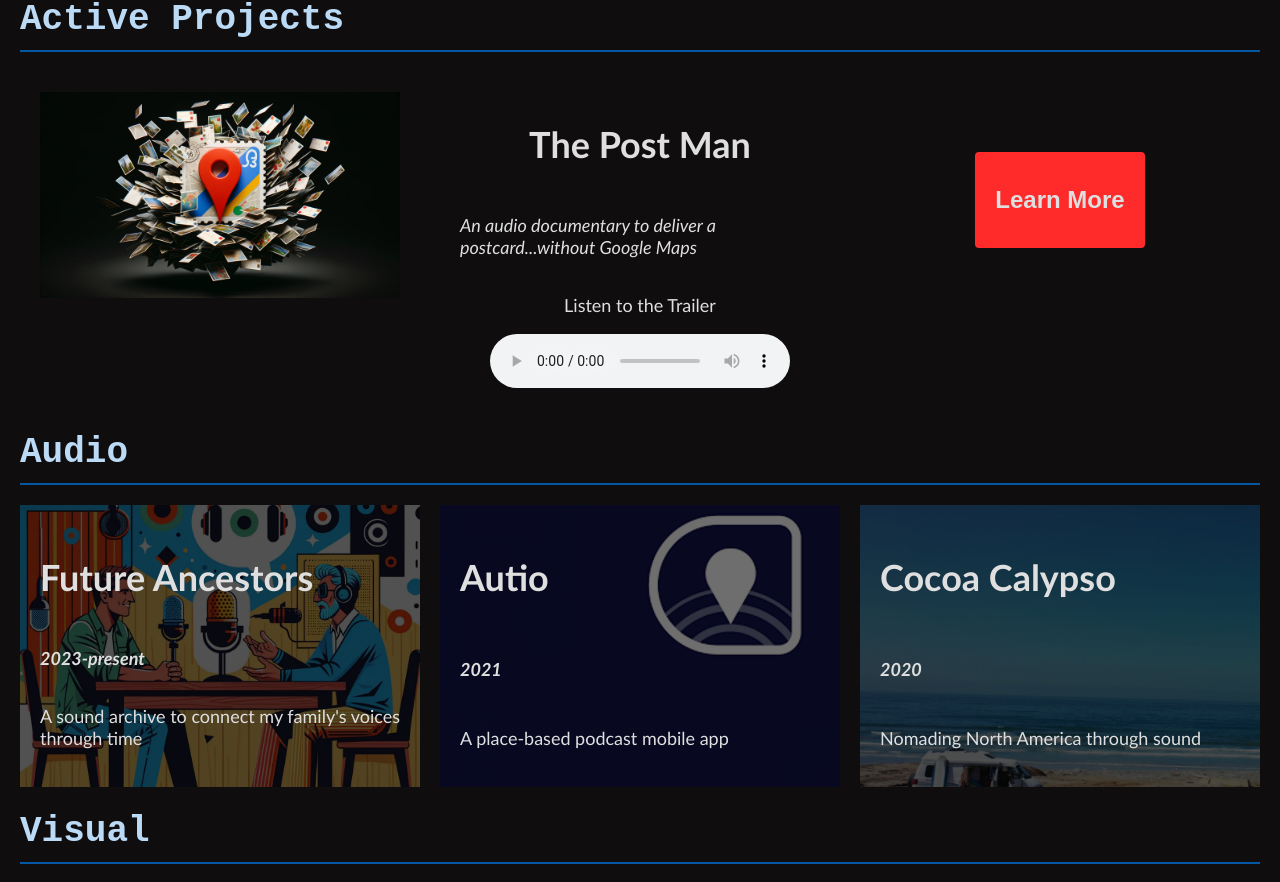
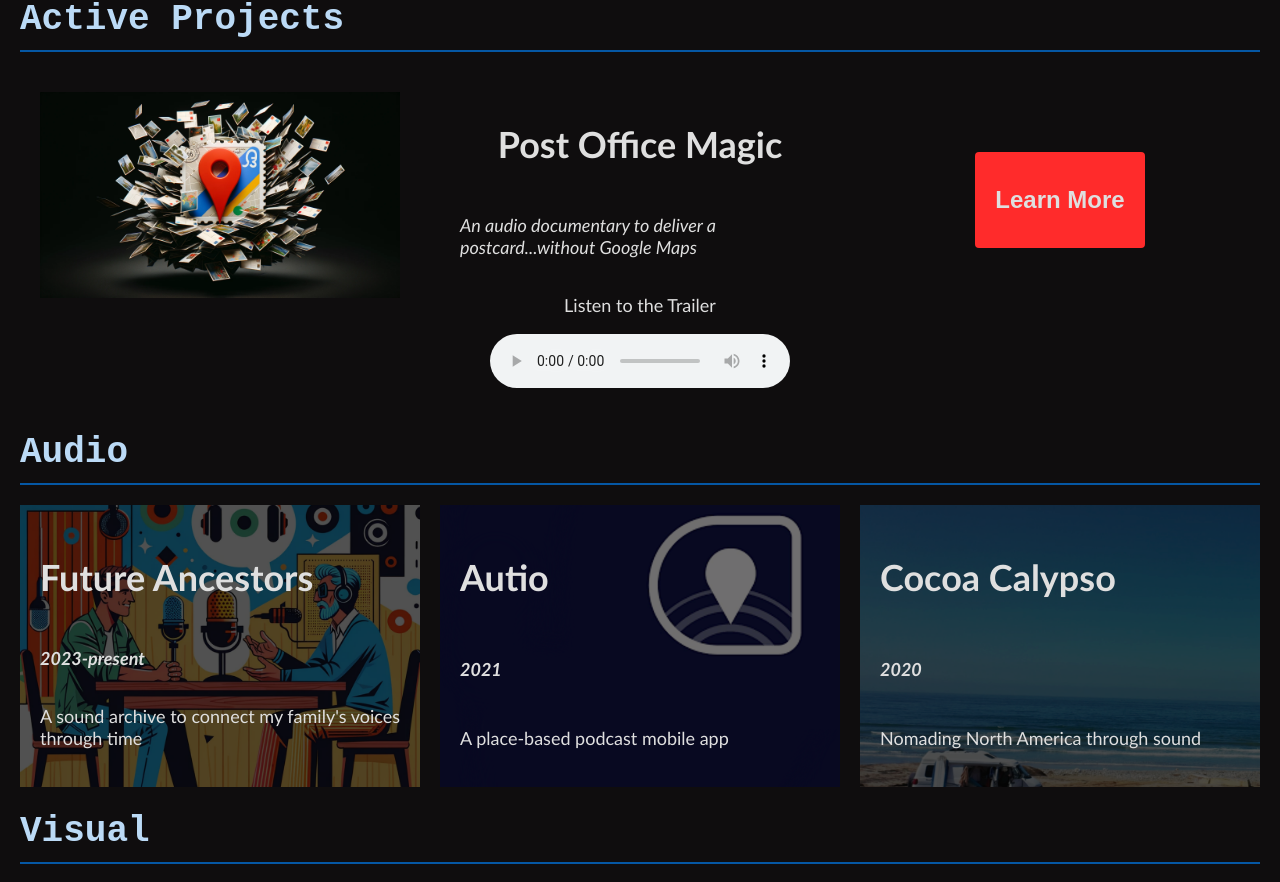
Before and after one commit to evandenmark/evandenmarkdotcom, a React (Create React App) app: page /#/ in a window 1280 px wide. Shown: the part 1239-2121 px from the top of the page. Built offline with nearby package versions, Linux system fonts and the light colour scheme; grey boxes are pictures that could not be loaded.

Commit message:
add post office magic

```diff
--- a/src/Homepage/homepage.tsx
+++ b/src/Homepage/homepage.tsx
@@ -30,7 +30,7 @@ const Home = () => {
     };
 
     const collabs = [
-        { name: "The Post Man", description: "An audio documentary about the delivery of a postcard...without Google Maps", year: "2024", image: "images/postcards3.png", link: "/postcards" },
+        { name: "Post Office Magic", description: "An audio documentary about the delivery of a postcard...without Google Maps", year: "2024", image: "images/postcards3.png", link: "/postcards" },
         // {name: "Micronations", description: "Is a nation a nation no matter how small?", year: "2022-present", image:"images/micronations.png", link: "/micronations"}
 
     ]
@@ -103,7 +103,7 @@ const Home = () => {
                                 <img src={"/images/postcardart.png"}></img>
                             </li>
                             <li style={{ alignItems: "center" }}>
-                                <h2>The Post Man</h2>
+                                <h2>Post Office Magic</h2>
                                 <p><i>An audio documentary to deliver a postcard...without Google Maps</i></p>
 
                                 <p>Listen to the Trailer</p>
--- a/src/Projects/Postcards.tsx
+++ b/src/Projects/Postcards.tsx
@@ -25,7 +25,7 @@ const Postcards = ({ navFunc }: PostcardsParams) => {
 
         <div className={styles.container}>
             <div className={styles.textContainer}>
-                <h2> <i>The Post Man</i></h2>
+                <h2> <i>Post Office Magic</i></h2>
                 <div className={styles.content}>
                     <p className={styles.paragraph}>
                         If I gave you a postcard addressed to a total stranger in a city you do not know, would you be able to
@@ -35,14 +35,15 @@ const Postcards = ({ navFunc }: PostcardsParams) => {
                         Spoiler alert: I did.
                     </p>
 
-                    <p className={styles.paragraph}>
-                        I'm currently on my final draft of an audio documentary that tells the story of the delivery process... and a
-                        journey highlights how connected we actually are.
-                    </p>
-
-                    <h2>LISTEN TO THE TRAILER: </h2>
+                    <h2>THE TRAILER: </h2>
                     <audio controls >
                         <source src={"/audio/trailer_final.mp3"} type="audio/mpeg" />
+                        Your browser does not support the audio tag.
+                    </audio>
+
+                    <h2>THE FULL 37 MINUTE PIECE</h2>
+                    <audio controls >
+                        <source src={"/audio/postofficemagic.mp3"} type="audio/mpeg" />
                         Your browser does not support the audio tag.
                     </audio>
 
@@ -51,7 +52,7 @@ const Postcards = ({ navFunc }: PostcardsParams) => {
                     </p>
                     <p>1. A <b>media outlet</b> to get this project on the airwaves. Think NPR, Radiolab, and the like.
                     </p>
-                    <p>2. <b>Funding</b> for something even bigger. This 38 min doc is actually the pilot for a 4 part series.
+                    <p>2. <b>Funding</b> for something even bigger. This 37 min doc is actually the pilot for a 4 part series.
                         The next three episodes, which I've already laid the infrastructure for, are going to get increasingly crazier (spoiler).
                     </p>
 
```
Also changed, not shown: 1 other file (tests, documents, lock files or other folders).
